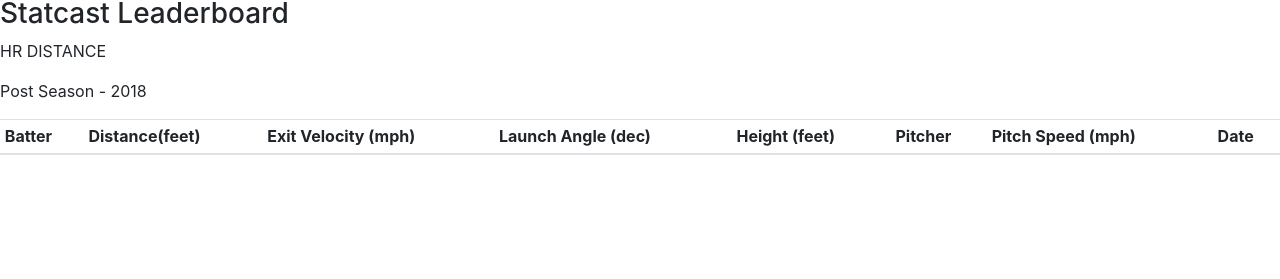
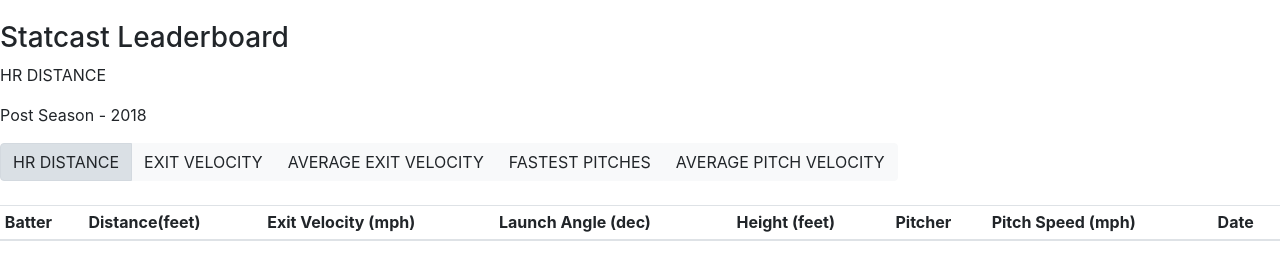
Before and after one commit to mif9075/statcast, a plain HTML site: page index.html in a window 1280 px wide. Shown: the part 59-338 px from the top of the page. Drawn offline with nearby package versions, Linux system fonts and the light colour scheme; no server answers.

Commit message:
Made buttons

```diff
--- a/index.html
+++ b/index.html
@@ -14,6 +14,7 @@
         <script src="https://cdnjs.cloudflare.com/ajax/libs/popper.js/1.12.9/umd/popper.min.js" integrity="sha384-ApNbgh9B+Y1QKtv3Rn7W3mgPxhU9K/ScQsAP7hUibX39j7fakFPskvXusvfa0b4Q" crossorigin="anonymous"></script>
         <script src="https://maxcdn.bootstrapcdn.com/bootstrap/4.0.0/js/bootstrap.min.js" integrity="sha384-JZR6Spejh4U02d8jOt6vLEHfe/JQGiRRSQQxSfFWpi1MquVdAyjUar5+76PVCmYl" crossorigin="anonymous"></script>
     </head>
+
     <body>
         <nav class="navbar navbar-expand-lg navbar-dark bg-primary">
             <button class="navbar-toggler" type="button" data-toggle="collapse" data-target="#navbarTogglerDemo01" aria-controls="navbarTogglerDemo01" aria-expanded="false" aria-label="Toggle navigation">
@@ -60,19 +61,38 @@
                     <a class="nav-link" href="#">AUCTION</a>
                 </li>
               </ul>
-              <!-- <form class="form-inline my-2 my-lg-0">
-                <input class="form-control mr-sm-2" type="search" placeholder="Search" aria-label="Search">
-                <button class="btn btn-outline-success my-2 my-sm-0" type="submit">Search</button>
-              </form> -->
             </div>
 
         </nav>
 
+        <br>
         <h3>Statcast Leaderboard</h3>
         <p>HR DISTANCE</p>
         <p>Post Season - 2018</p>
 
-        <!-- <div class="table-responsive-sm"> -->
+
+        <div class="btn-group btn-group-toggle" data-toggle="buttons">
+            <label class="btn btn-light active">
+              <input type="radio" name="options" id="option1" autocomplete="off" checked> HR DISTANCE
+            </label>
+            <label class="btn btn-light">
+              <input type="radio" name="options" id="option2" autocomplete="off"> EXIT VELOCITY
+            </label>
+            <label class="btn btn-light">
+              <input type="radio" name="options" id="option3" autocomplete="off"> AVERAGE EXIT VELOCITY
+            </label>
+            <label class="btn btn-light">
+                <input type="radio" name="options" id="option3" autocomplete="off"> FASTEST PITCHES
+            </label>
+            <label class="btn btn-light">
+                <input type="radio" name="options" id="option3" autocomplete="off"> AVERAGE PITCH VELOCITY
+            </label>
+        </div>
+
+        <br>
+        <br>
+
+        <div class="table-responsive-sm">
         <table class="table table-sm">
             <thead>
               <tr>
@@ -86,6 +106,7 @@
                 <th scope="col">Date</th>
             </tr>
             </thead>
+
             <tbody>
               <tr>
                 <th scope="row" class="batter" ></th>
@@ -97,21 +118,9 @@
                 <td class="pitch"></td>
                 <td class="date"></td>
               </tr>
-              <!-- <tr>
-                <th scope="row">2</th>
-                <td>Jacob</td>
-                <td>Thornton</td>
-                <td>@fat</td>
-              </tr>
-              <tr>
-                <th scope="row">3</th>
-                <td colspan="2">Larry the Bird</td>
-                <td>@twitter</td>
-              </tr> -->
             </tbody>
+
           </table>
-        <!-- </div> -->
-
-
+        </div>
     </body>
 </html>
--- a/main.js
+++ b/main.js
@@ -16,18 +16,15 @@
 
 function handleData(event) {
     const person = JSON.parse(event.target.responseText);
-    // const {batter} = person;
-    // console.log(batter);
     console.log(person.psc_leader_hit_hr_dist.queryResults.row[0].batter);
     console.log(person.psc_leader_hit_hr_dist.queryResults.row.length);
-    // const player = person.psc_leader_hit_hr_dist.queryResults.row[0].batter;
-
     displayTable(person);
 }
 
 function displayTable(player){
 
     // clearList();
+
     for (let i = 0; i < player.psc_leader_hit_hr_dist.queryResults.row.length; i++) {
 
     const batterNumTD = document.querySelector('.batter');
@@ -67,7 +64,7 @@
 
     const dateNumTD = document.querySelector('.date');
     const dateNumData = document.createElement('p');
-    dateNumData.innerText = player.psc_leader_hit_hr_dist.queryResults.row[i].game_id;
+    dateNumData.innerText = player.psc_leader_hit_hr_dist.queryResults.row[i].game_date;
     dateNumTD.appendChild(dateNumData);
 
     }
@@ -79,8 +76,7 @@
 }
 
 function removeAllChildrenOfOl() {
-    const ol = document.querySelector('#batter');
-
+    const ol = document.querySelector('.batter');
     while (ol.hasChildNodes()) {
         ol.removeChild(ol.firstChild);
     }
```
